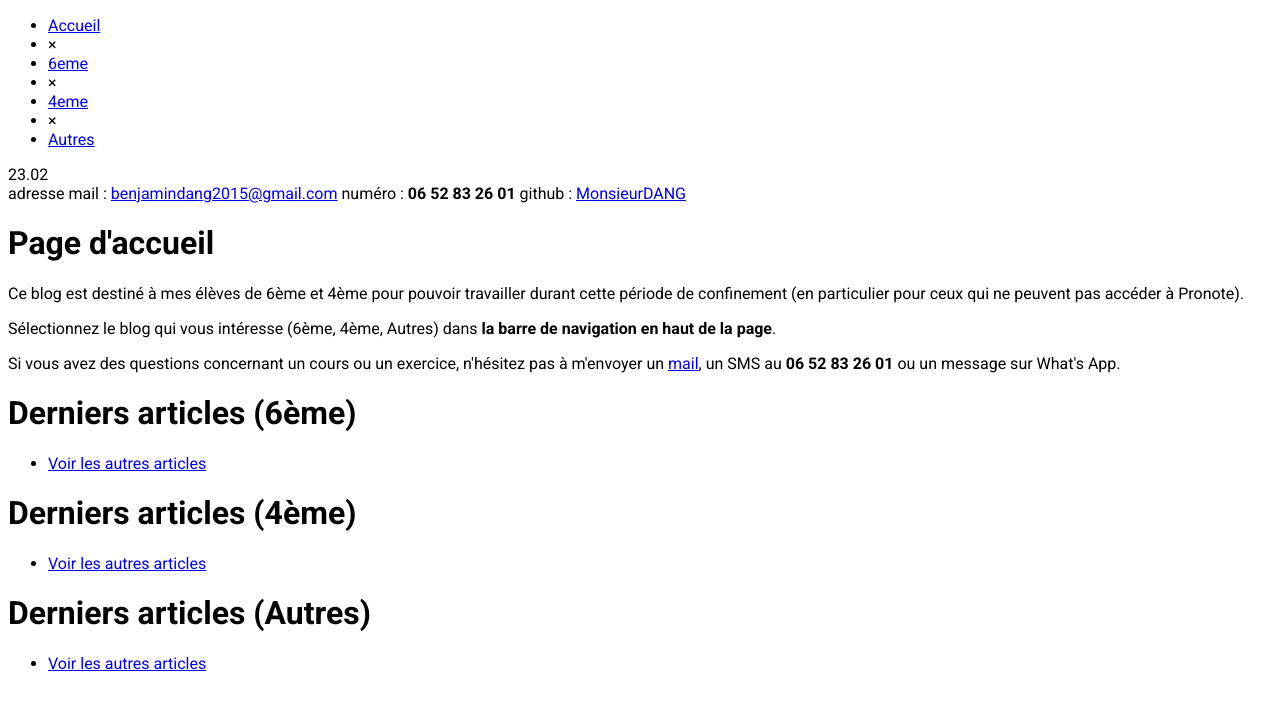
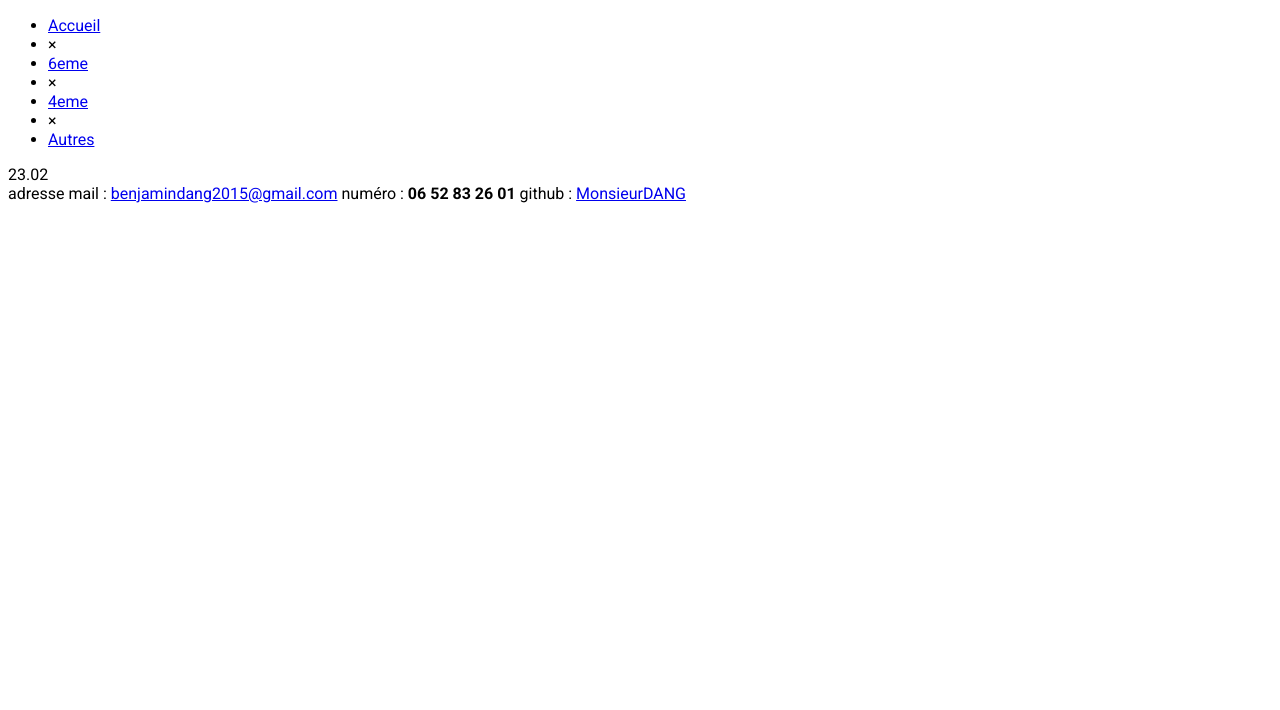
Before and after one commit to SinslayDang/SinslayDang.github.io, a Jekyll site: the page built from index.html, in a window 1280 px wide. Shown: the top 710 px of the page. Built offline with Jekyll 4.4.1, drawn with Linux system fonts in a browser that asks for light colours.

Commit message:
Update index.html

```diff
--- a/index.html
+++ b/index.html
@@ -3,43 +3,5 @@ layout: default
 title: Blog de Mr. DANG, professeur de mathématiques
 ---
 <div id="content">
-	<h1>Page d'accueil</h1>
-	<p>Ce blog est destiné à mes élèves de 6ème et 4ème pour pouvoir travailler durant cette période de confinement (en particulier pour ceux qui ne peuvent pas accéder à Pronote).</a></p>
 
-	<p>Sélectionnez le blog qui vous intéresse (6ème, 4ème, Autres) dans <strong>la barre de navigation en haut de la page</strong>.</p>
-
-	<p>Si vous avez des questions concernant un cours ou un exercice, n'hésitez pas à m'envoyer un <a href="mailto:benjamindang2015@gmail.com">mail</a>, un SMS au <strong>06 52 83 26 01</strong> ou un message sur What's App.</p>
-
-	<h1 class="section">Derniers articles (6ème)</h1>
-	<ul class="posts">
-		{% for post in site.categories.6eme limit:1 %}
-			<li class="new"><span>{{ post.date | date_to_string }}, {{ post.category }}</span> » <a href="{{ post.url }}" title="{{ post.title }}">{{ post.title }}</a><span class="chapter">{{ post.chapter }}</span><span class="format">{{ post.format }}</span></li>
-		{% endfor %}
-		{% for post in site.categories.6eme offset:1 limit:2 %}
-			<li><span>{{ post.date | date_to_string }}, {{ post.category }}</span> » <a href="{{ post.url }}" title="{{ post.title }}">{{ post.title }}</a><span class="chapter">{{ post.chapter }}</span><span class="format">{{ post.format }}</span></li>
-		{% endfor %}
-		<li><a href="\blog6">Voir les autres articles</a>
-	</ul>
-
-	<h1 class="section">Derniers articles (4ème)</h1>
-	<ul class="posts">
-		{% for post in site.categories.4eme limit:1 %}
-			<li class="new"><span>{{ post.date | date_to_string }}, {{ post.category }}</span> » <a href="{{ post.url }}" title="{{ post.title }}">{{ post.title }}</a><span class="chapter">{{ post.chapter }}</span><span class="format">{{ post.format }}</span></li>
-		{% endfor %}
-		{% for post in site.categories.4eme offset:1 limit:2 %}
-			<li><span>{{ post.date | date_to_string }}, {{ post.category }}</span> » <a href="{{ post.url }}" title="{{ post.title }}">{{ post.title }}</a><span class="chapter">{{ post.chapter }}</span><span class="format">{{ post.format }}</span></li>
-		{% endfor %}
-		<li><a href="\blog4">Voir les autres articles</a>
-	</ul>
-
-	<h1 class="section">Derniers articles (Autres)</h1>
-	<ul class="posts">
-		{% for post in site.categories.trivia limit:1 %}
-			<li class="new"><span>{{ post.date | date_to_string }}, {{ post.category }}</span> » <a href="{{ post.url }}" title="{{ post.title }}">{{ post.title }}</a></li>
-		{% endfor %}
-		{% for post in site.categories.trivia offset:1 limit:2 %}
-			<li><span>{{ post.date | date_to_string }}, {{ post.category }}</span> » <a href="{{ post.url }}" title="{{ post.title }}">{{ post.title }}</a></li>
-		{% endfor %}
-		<li><a href="\blog">Voir les autres articles</a>
-	</ul>
 </div>
```
